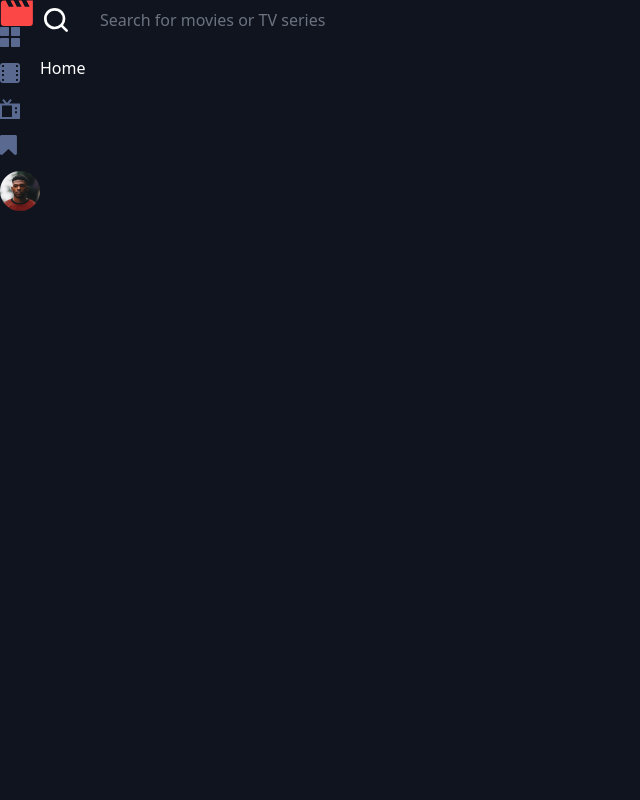
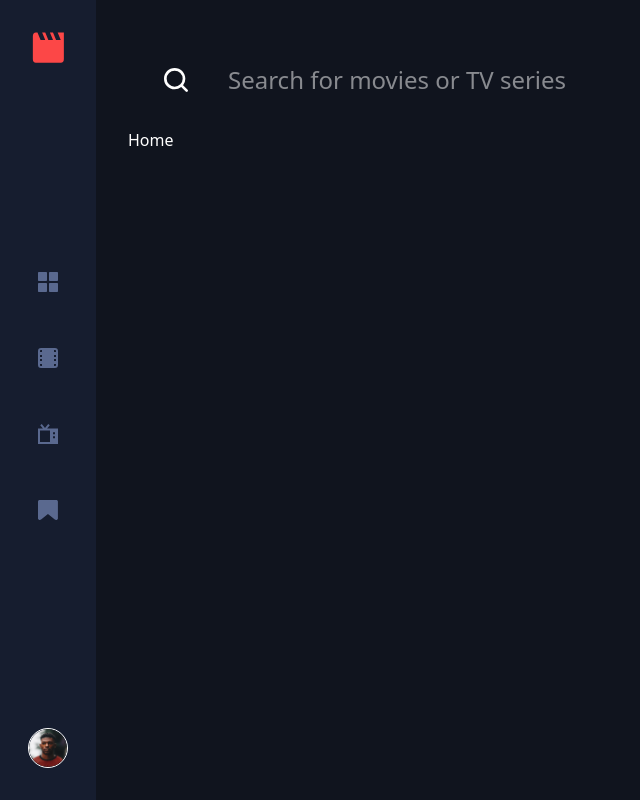
Before and after one commit to eburza/entertainment-web-app, a React (Create React App) app in the folder client/: page / in a window 1280 px wide. Shown: the whole page, without its empty margins (0-640 px from the left). Built offline with nearby package versions, Linux system fonts and the light colour scheme.

Commit message:
Update layout main components

```diff
--- a/client/src/components/layout/Layout.tsx
+++ b/client/src/components/layout/Layout.tsx
@@ -4,12 +4,12 @@ import Sidebar from './Sidebar';
 
 export default function Layout() {
   return (
-    <div className="flex">
+    <div className="flex min-h-screen bg-dark w-full">
       <Sidebar />
-      <div className="flex flex-col gap-4">
+      <main className="flex-1 pl-32 pr-8 pt-8">
         <SearchBar />
         <Outlet />
-      </div>
+      </main>
     </div>
   );
 }
--- a/client/src/components/layout/SearchBar.tsx
+++ b/client/src/components/layout/SearchBar.tsx
@@ -2,12 +2,12 @@ import searchIcon from '../../assets/icons/icon-search.svg';
 
 export default function SearchBar() {
   return (
-    <div className="flex items-center gap-4">
-      <img src={`${searchIcon}`} alt="Search" />
+    <div className="flex items-center gap-6 px-8 py-6">
+      <img src={searchIcon} alt="Search" className="w-[2rem] h-[2rem]" />
       <input
         type="text"
         placeholder="Search for movies or TV series"
-        className="bg-transparent border-none outline-none w-full"
+        className="bg-transparent border-none outline-none w-full text-2xl font-light placeholder:text-light/50 caret-primary focus:border-b focus:border-dark-lighter pb-2"
       />
     </div>
   );
--- a/client/src/components/layout/Sidebar.tsx
+++ b/client/src/components/layout/Sidebar.tsx
@@ -8,31 +8,37 @@ import { Link } from 'react-router-dom';
 
 export default function Sidebar() {
   return (
-    <section>
-      <img src={`${logoIcon}`} alt="Logo" />
-      <ul className="flex flex-col gap-4 list-none">
+    <section className="bg-dark-light min-h-screen w-24 flex flex-col items-center py-8 fixed left-0">
+      <img src={logoIcon} alt="Logo" className="w-8 h-8" />
+      <nav className="flex-1 flex items-center">
+        <ul className="flex flex-col gap-10 list-none">
           <li>
-          <Link to="/">
-            <img src={`${navHomeIcon}`} alt="Home" />
+            <Link to="/" className="nav-link">
+              <img src={navHomeIcon} alt="Home" className="w-5 h-5" />
             </Link>
           </li>
           <li>
-          <Link to="/movies">
-            <img src={`${navMoviesIcon}`} alt="Movies" />
+            <Link to="/movies" className="nav-link">
+              <img src={navMoviesIcon} alt="Movies" className="w-5 h-5" />
             </Link>
           </li>
           <li>
-          <Link to="/tv-series">
-            <img src={`${navTvSeriesIcon}`} alt="TV Series" />
+            <Link to="/tv-series" className="nav-link">
+              <img src={navTvSeriesIcon} alt="TV Series" className="w-5 h-5" />
             </Link>
           </li>
           <li>
-          <Link to="/bookmarked">
-            <img src={`${navBookmarkedIcon}`} alt="Bookmarked" />
+            <Link to="/bookmarked" className="nav-link">
+              <img src={navBookmarkedIcon} alt="Bookmarked" className="w-5 h-5" />
             </Link>
           </li>
-        <img src={`${userAvatar}`} alt="User avatar" className="w-10 h-10" />
         </ul>
+      </nav>
+      <img
+        src={userAvatar}
+        alt="User avatar"
+        className="w-10 h-10 rounded-full border border-light"
+      />
     </section>
   );
 }
```
Lines whose indentation alone changed are shown as unchanged.
